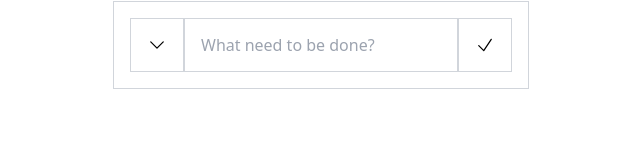
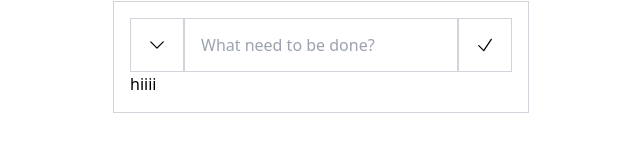
Before and after one commit to Hossein-i/todo, a React (Create React App) app: page / in a window 1280 px wide. Shown: the part 143-300 px from the top of the page, without its empty margins (319-959 px from the left). Built offline with nearby package versions, Linux system fonts and the light colour scheme.

Commit message:
add todos to todo container

```diff
--- /dev/null
+++ b/src/components/todos/index.jsx
@@ -0,0 +1,5 @@
+const TodosComponents = () => {
+    return ( <div>hiiii</div> );
+}
+
+export default TodosComponents;
--- a/src/containers/todo/index.jsx
+++ b/src/containers/todo/index.jsx
@@ -1,10 +1,12 @@
 import TodoFieldComponent from "../../components/todo-field";
+import TodosComponents from "../../components/todos";
 
 const TodoContainer = () => {
   return (
     <div className="max-w-md mx-auto">
       <div className="m-4 p-4 border border-gray-300">
         <TodoFieldComponent />
+        <TodosComponents />
       </div>
     </div>
   );
```
